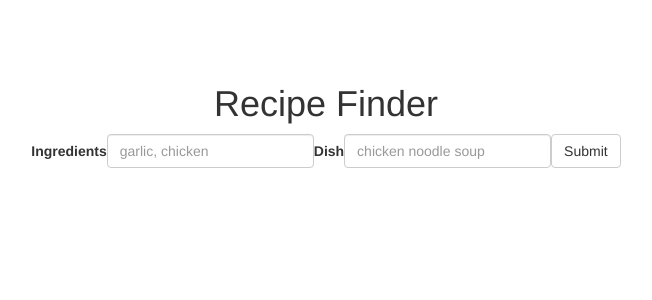
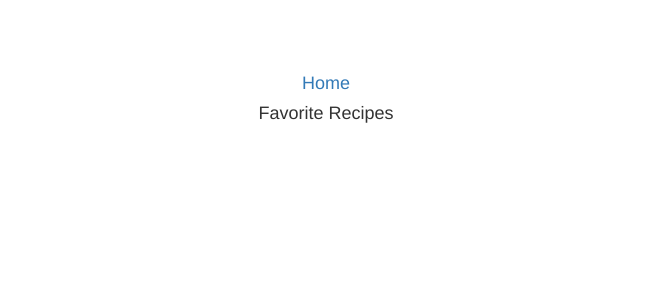
Before and after one commit to YohanesDemissie/recipe-finder, a React (Create React App) app: page /favorites in a window 1280 px wide. Shown: the top 300 px of the page, without its empty margins (314-966 px from the left). Built offline with nearby package versions, Linux system fonts and the light colour scheme.

Commit message:
completed the favorites catalog and component rendering favorites list perfectly!

```diff
--- /dev/null
+++ b/src/components/FavoriteRecipeList.js
@@ -0,0 +1,35 @@
+import React, { Component } from 'react'
+import { connect } from 'react-redux';
+import { Link } from 'react-router-dom';
+import RecipeItem from './RecipeItem';
+
+
+class FavoriteRecipeList extends Component {
+  render() {
+    return(
+      <div>
+        <h4><Link to="/">Home</Link></h4>
+        <h4>Favorite Recipes</h4>
+        {
+          this.props.favoriteRecipes.map((recipe, index) => {
+            return (
+              <RecipeItem
+                key={index}
+                recipe={recipe}
+                favoriteButton={false}
+              />
+              )
+            })
+          }
+      </div>
+    )
+  }
+}
+
+function mapStateToProps(state) {
+  return {
+    favoriteRecipes: state.favoriteRecipes
+  }
+}
+
+export default connect(mapStateToProps, null)(FavoriteRecipeList);
--- a/src/components/RecipeItem.js
+++ b/src/components/RecipeItem.js
@@ -1,6 +1,7 @@
 import React, { Component } from 'react';
 import { connect } from 'react-redux';
 import { favoriteRecipe } from '../actions';
+import FavoriteRecipeList from './FavoriteRecipeList'
 
 class RecipeItem extends Component {
   constructor() {
@@ -21,6 +22,7 @@ class RecipeItem extends Component {
     return(
       <div className="recipe-item">
       {
+        this.props.favoriteButton ?
               this.state.favorited //if the state of favorited becomes true (ie when the star button is clicked)...
                 ?
                 <div
@@ -32,7 +34,9 @@ class RecipeItem extends Component {
                 >
                   &#9734;
             </div>
+          : <div></div>
       }
+
         <div className="recipe-text">
           <a href={recipe.href}>
             <h4>{recipe.title}</h4>
--- a/src/components/RecipeList.js
+++ b/src/components/RecipeList.js
@@ -1,15 +1,23 @@
 import React, { Component } from 'react'
 import { connect } from 'react-redux';
+import { Link } from 'react-router-dom'
 import RecipeItem from './RecipeItem';
 
 class RecipeList extends Component {
   render() {
     return(
       <div>
+        <h4><Link to="/favorites">Favorites</Link></h4>
         {
           this.props.recipes.map((recipe, index) => { // adds a unique key/id for each index of the array of recipes
             return (
-              <RecipeItem key={index} recipe={recipe}/>
+              <div>
+                <RecipeItem
+                  index={index}
+                  recipe={recipe}
+                  favoriteButton={true}
+                />
+              </div>
             )
           })
         }
--- a/src/index.js
+++ b/src/index.js
@@ -1,15 +1,23 @@
 import React from 'react';
 import ReactDOM from 'react-dom';
-import App from './components/App';
-
+import {BrowserRouter as Router, Switch, Route } from 'react-router-dom';
 import { createStore } from 'redux';
 import { Provider } from 'react-redux';
 import rootReducer from './reducers/index';
 
+import App from './components/App';
+import FavoriteRecipeList from './components/FavoriteRecipeList';
+
 const store = createStore(rootReducer);
 store.subscribe(() => console.log('store', store.getState()))
 
+
 ReactDOM.render(
   <Provider store={store}>
-    <App />
+    <Router>
+      <Switch>
+        <Route exact path='/' component={App} />
+        <Route path='/favorites' component={FavoriteRecipeList} />
+      </Switch>
+    </Router>
   </Provider>, document.getElementById('root'));
```
Lines whose indentation alone changed are shown as unchanged.
